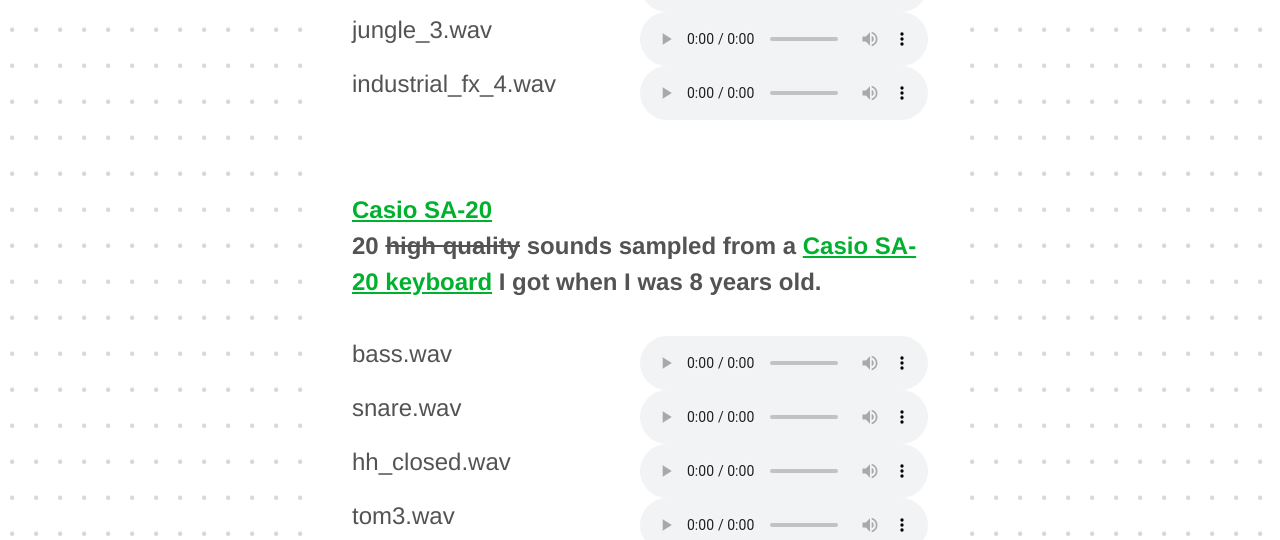
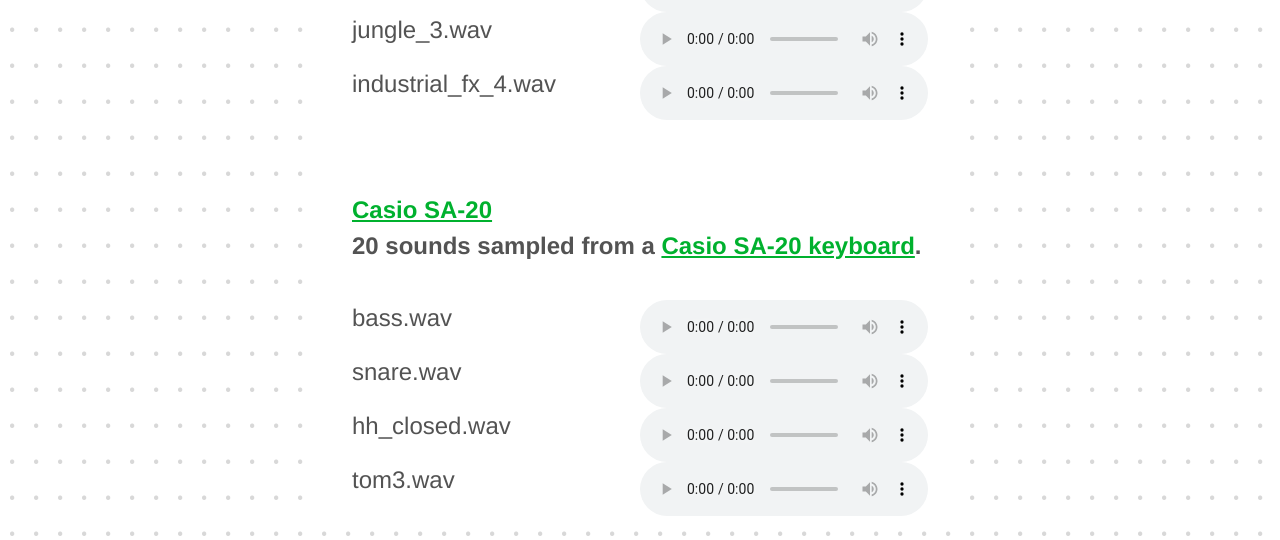
Before and after one commit to jstrait/beats, a PHP site: page /download/ in a window 1280 px wide. Shown: the part 1500-2040 px from the top of the page. Run offline with PHP 8.4, Linux system fonts and the light colour scheme.

Commit message:
Improving copy

```diff
--- a/web/download.php
+++ b/web/download.php
@@ -26,7 +26,7 @@
       </li>
       <li id="drumkit-casio" class="drumkit">
         <h3><a href="/casio_sa20_drum_sounds.zip">Casio SA-20</a></h3>
-        <p>20 <span style="text-decoration: line-through;">high quality</span> sounds sampled from a <a href="https://static.kupindoslike.com/Sintisajzer-CASIO-SA-20_slika_XL_69005915.jpg">Casio SA-20 keyboard</a> I got when I was 8 years old.</p>
+        <p>20 sounds sampled from a <a href="https://static.kupindoslike.com/Sintisajzer-CASIO-SA-20_slika_XL_69005915.jpg">Casio SA-20 keyboard</a>.</p>
         <ul class="sample-list">
           <li><label>bass.wav</label><audio src="/media/bass.wav" controls>Your browser can't play this audio file.</audio></li>
           <li><label>snare.wav</label><audio src="/media/snare.wav" controls>Your browser can't play this audio file.</audio></li>
```
